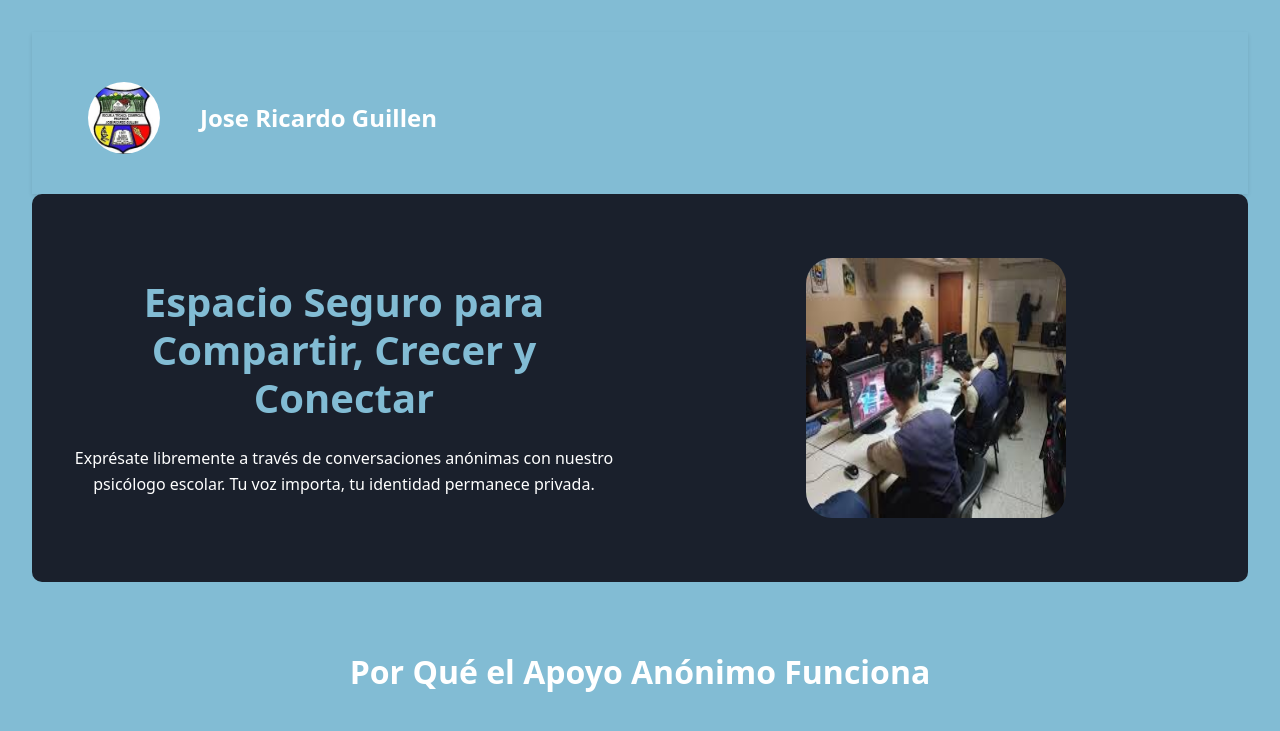
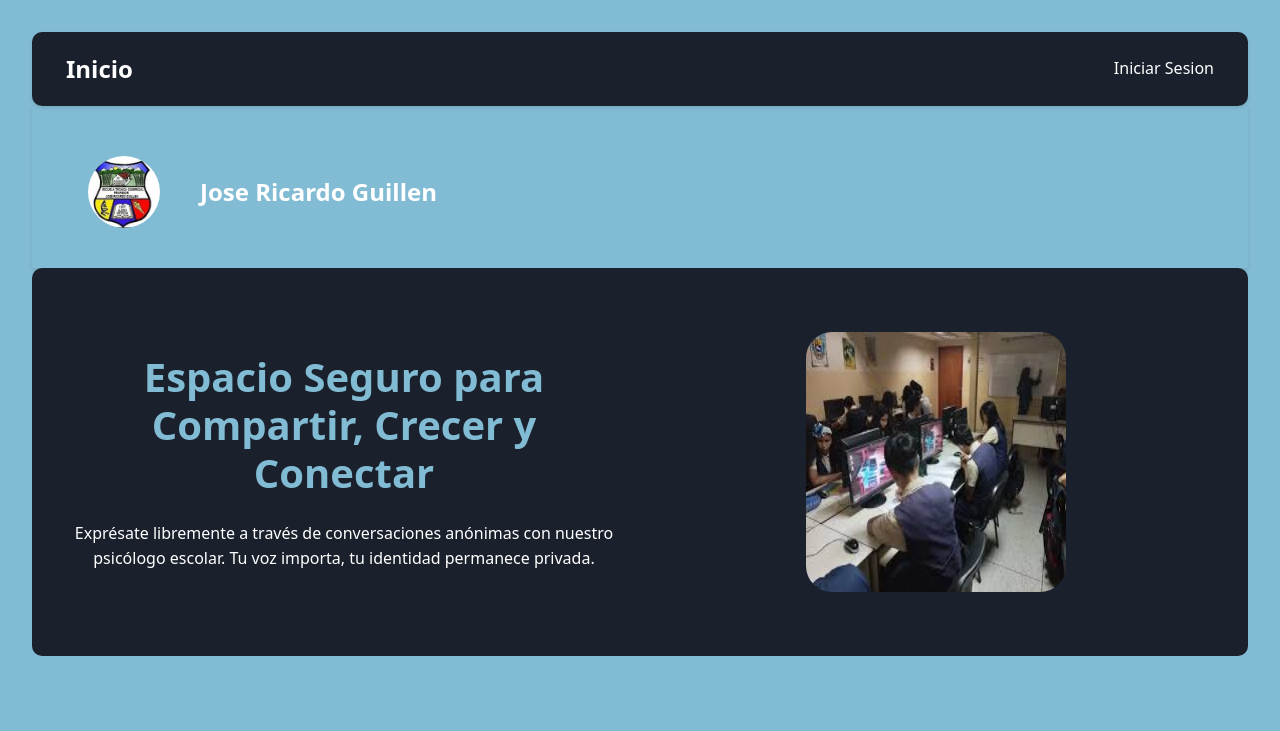
Before and after one commit to IsaacNw321/frontend-chat-ts, a React (Vite) app: page / in a window 1280 px wide. Shown: the top 731 px of the page. Built offline with nearby package versions, Linux system fonts and the light colour scheme.

Commit message:
add: Navigation component

```diff
--- a/src/App.tsx
+++ b/src/App.tsx
@@ -1,10 +1,12 @@
 import './App.css'
 import { BrowserRouter, Route, Routes } from 'react-router-dom'
 import LandingPage from './pages/Landing'
+import Navigation from './components/Nav'
 function App() {
 
   return (
     <BrowserRouter>
+      <Navigation/>
       <Routes>
         <Route path='/' element={<LandingPage/>} />
       </Routes>
--- /dev/null
+++ b/src/components/Nav.tsx
@@ -0,0 +1,29 @@
+import { useState } from "react";
+import { Link } from "react-router-dom";
+import "../styles/Nav.css";
+
+function Navigation() {
+  const [menuActive, setMenuActive] = useState(false);
+  const toggleMenu = () => {
+    setMenuActive(!menuActive);
+  };
+  return (
+    <nav className="nav-bar">
+      <div className="nav-brand">
+        <Link to="/">Inicio</Link>
+      </div>
+      <button className="nav-toggle" onClick={toggleMenu}>
+        <span></span>
+        <span></span>
+        <span></span>
+      </button>
+      <ul className={`nav-menu ${menuActive ? "active" : ""}`}>
+    <li>
+      <Link to="/login">Iniciar Sesion</Link>
+    </li>
+</ul>
+    </nav>
+  );
+}
+
+export default Navigation;
--- /dev/null
+++ b/src/styles/Nav.css
@@ -0,0 +1,89 @@
+.nav-bar {
+  display: flex;
+  justify-content: space-between;
+  align-items: center;
+  padding: 1rem 2rem;
+  background-color: var(--secondary-color);
+  box-shadow: 0 2px 4px rgba(0, 0, 0, 0.1);
+  position: sticky;
+  top: 0;
+  z-index: 1000;
+  width: 100%;
+  box-sizing: border-box;
+  border: 2px solid #1a202c;
+  border-radius: 10px;
+}
+
+.nav-brand {
+  font-size: 1.5rem;
+  font-weight: bold;
+  color: white;
+}
+
+.nav-brand a {
+  color: #fff;
+  text-decoration: none;
+}
+
+.nav-menu {
+  display: flex;
+  flex-direction: row;
+  gap: 2rem;
+  list-style: none;
+  margin: 0;
+  padding: 0;
+}
+
+.nav-menu li a {
+  color: var(--text-color);
+  text-decoration: none;
+  font-weight: 500;
+  transition: color 0.3s ease;
+}
+
+.nav-menu li a:hover {
+  color: var(--secondary-color);
+}
+
+.nav-toggle {
+  display: none;
+  flex-direction: column;
+  gap: 6px;
+  background: none;
+  border: none;
+  cursor: pointer;
+  padding: 4px;
+}
+
+.nav-toggle span {
+  display: block;
+  width: 25px;
+  height: 2px;
+  background-color: var(--accent-color);
+  transition: all 0.3s ease;
+}
+
+@media (max-width: 768px) {
+  .nav-toggle {
+    display: flex;
+  }
+
+  .nav-menu {
+    display: none;
+    position: absolute;
+    top: 100%;
+    left: 0;
+    right: 0;
+    flex-direction: column;
+    background-color: var(--secondary-color);
+    padding: 1rem;
+    box-shadow: 0 2px 4px rgba(0, 0, 0, 0.1);
+    text-align: center;
+    border-bottom-left-radius: 10px;
+    border-bottom-right-radius: 10px;
+  }
+
+  .nav-menu.active {
+    display: flex;
+  }
+}
```
